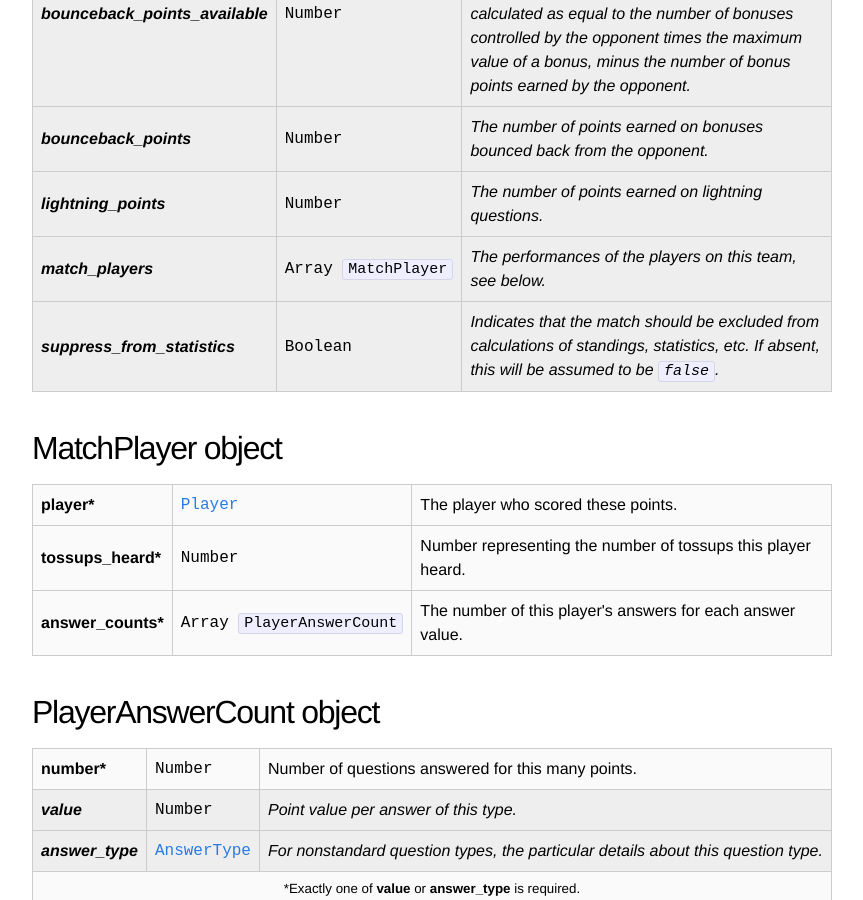
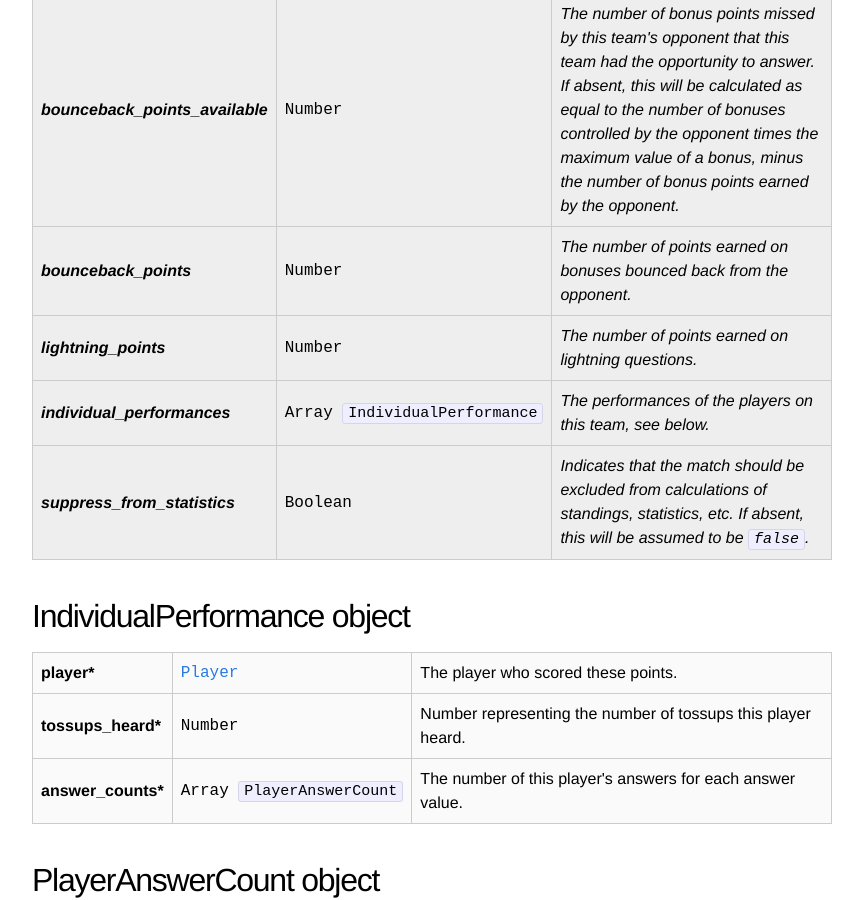
Before and after one commit to quizbowl/schema, a Jekyll site: the page built from match.md, in a window 1280 px wide and 900 px high, scrolled down 1273 px. Shown: the whole window, without its empty margins (208-1071 px from the left). Built offline with Jekyll 4.4.1, drawn with Linux system fonts in a browser that asks for light colours; some of the changed text lies outside the part shown.

Commit message:
Rename MatchPlayer; fixes #28

```diff
--- a/match.md
+++ b/match.md
@@ -2,7 +2,7 @@
 layout: page
 title: Match
 ---
-A `Match` object describes a single match scheduled between two teams. A `Match` object with `MatchTeam` objects but without `MatchPlayer` objects can be used to describe a match that has been scheduled but not played.
+A `Match` object describes a single match scheduled between two teams. A `Match` object with `MatchTeam` objects but without `IndividualPerformance` objects can be used to describe a match that has been scheduled but not played.
 
 ## Match object
 
@@ -96,8 +96,8 @@ A `Match` object describes a single match scheduled between two teams. A `Match`
     <td>The number of points earned on lightning questions.</td>
   </tr>
   <tr class="optional">
-    <th>match_players</th>
-    <td class="type"><nobr>Array <code>MatchPlayer</code></nobr></td>
+    <th>individual_performances</th>
+    <td class="type"><nobr>Array <code>IndividualPerformance</code></nobr></td>
     <td>The performances of the players on this team, see below.</td>
   </tr>
   <tr class="optional">
@@ -107,7 +107,7 @@ A `Match` object describes a single match scheduled between two teams. A `Match`
   </tr>
 </tbody></table>
 
-## MatchPlayer object
+## IndividualPerformance object
 
 <table class="fields"><tbody>
   <tr class="required">
```
